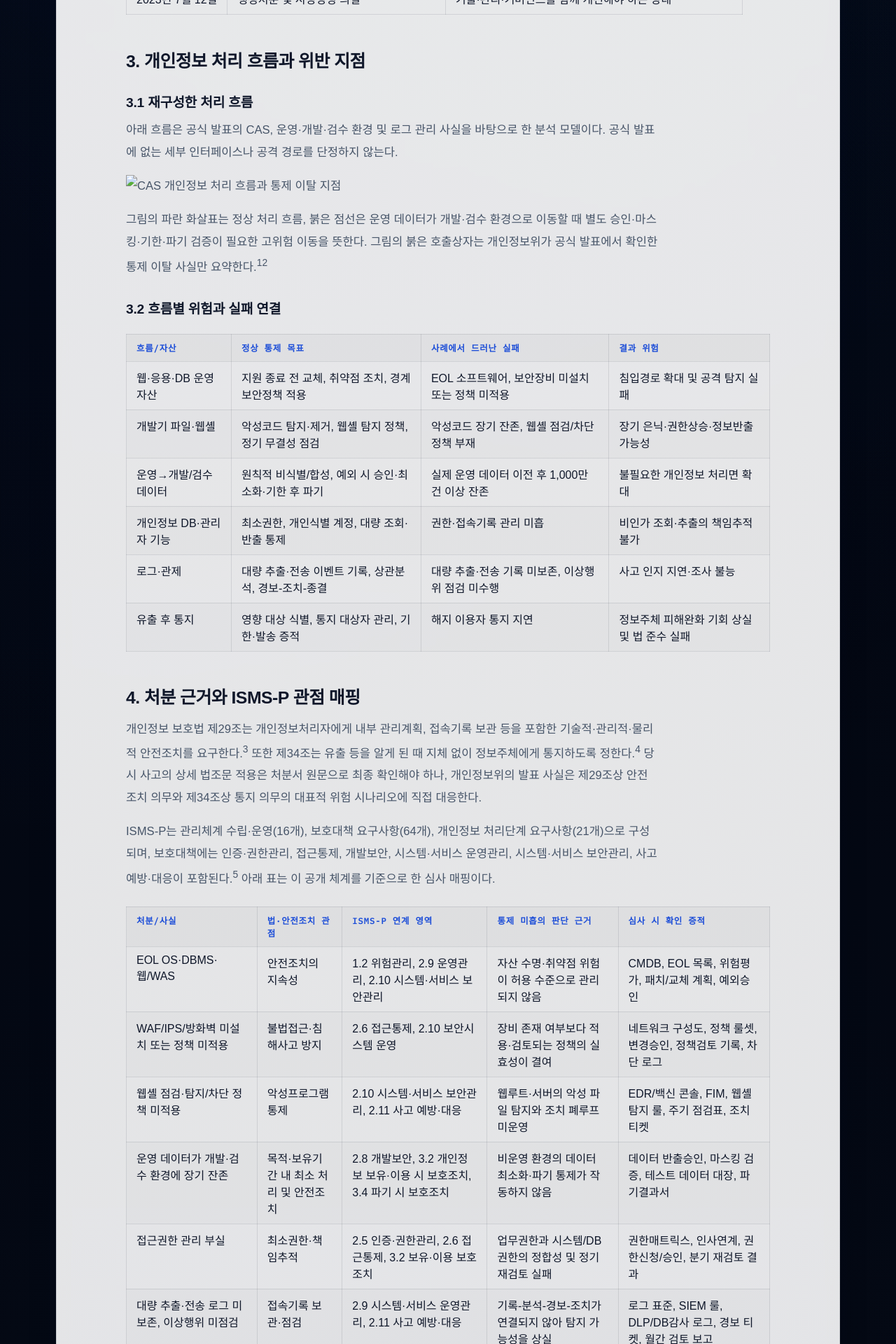
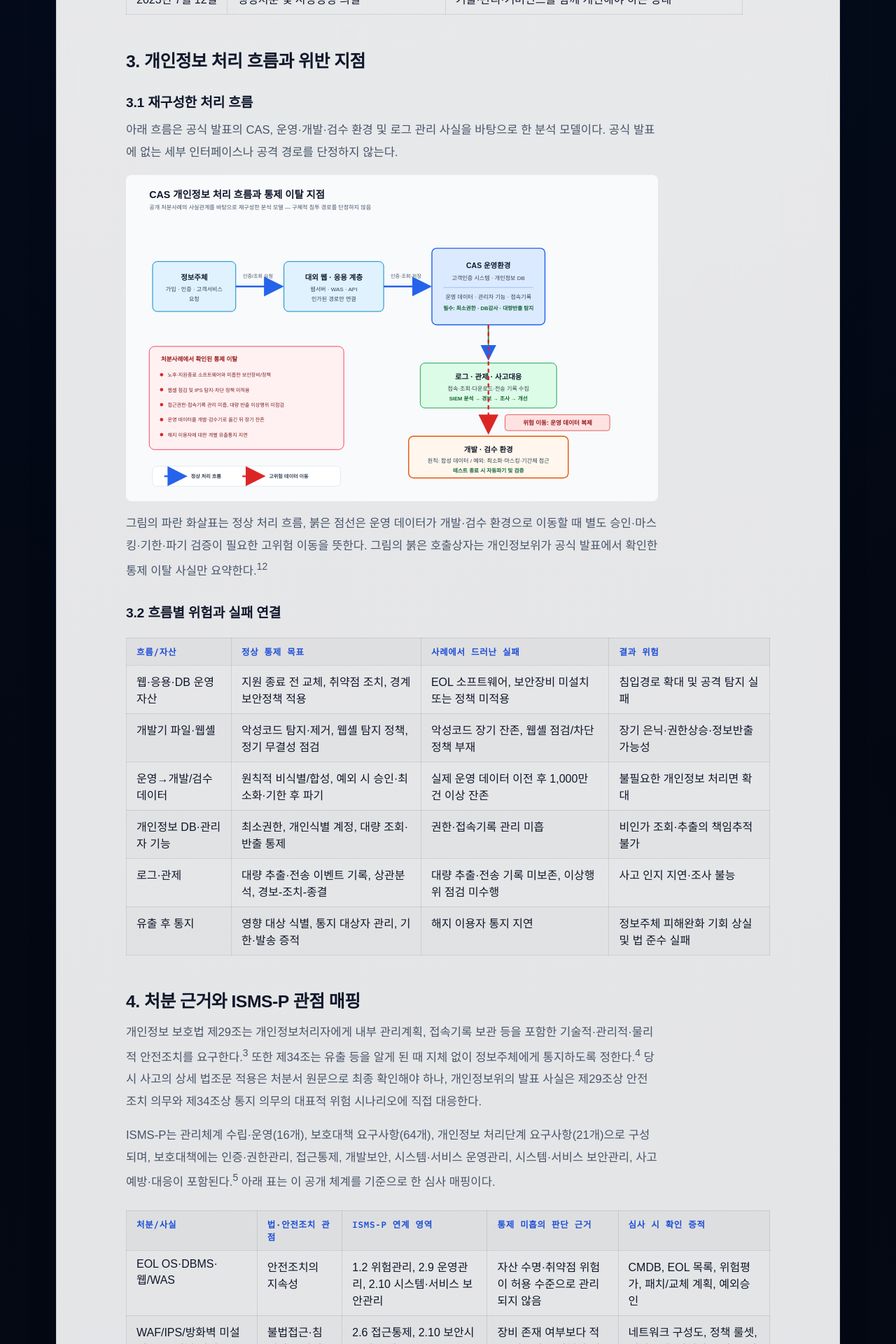
Before and after one commit to katarinabluu-gosegulover/Hercent.github.io, a Jekyll site: the page built from _posts/2026-09-13-isms-p-case-report.md, in a window 1280 px wide. Shown: the part 2355-4275 px from the top of the page at 70% size. Built offline with Jekyll 4.4.1, drawn with Linux system fonts in a browser that asks for light colours; some web fonts are replaced; our own code applies the rules of GitHub Pages for plain Markdown files.

Commit message:
Update 2026-09-13-isms-p-case-report.md

```diff
--- a/_posts/2026-09-13-isms-p-case-report.md
+++ b/_posts/2026-09-13-isms-p-case-report.md
@@ -57,7 +57,7 @@ feature_order: 0
 
 아래 흐름은 공식 발표의 CAS, 운영·개발·검수 환경 및 로그 관리 사실을 바탕으로 한 분석 모델이다. 공식 발표에 없는 세부 인터페이스나 공격 경로를 단정하지 않는다.
 
-![CAS 개인정보 처리 흐름과 통제 이탈 지점](./LG유플러스_CAS_개인정보처리흐름도.svg)
+![CAS 개인정보 처리 흐름과 통제 이탈 지점](/Hercent.github.io/assets/images/LG유플러스_CAS_개인정보처리흐름도.svg)
 
 그림의 파란 화살표는 정상 처리 흐름, 붉은 점선은 운영 데이터가 개발·검수 환경으로 이동할 때 별도 승인·마스킹·기한·파기 검증이 필요한 고위험 이동을 뜻한다. 그림의 붉은 호출상자는 개인정보위가 공식 발표에서 확인한 통제 이탈 사실만 요약한다.[^1][^2]
 
```
